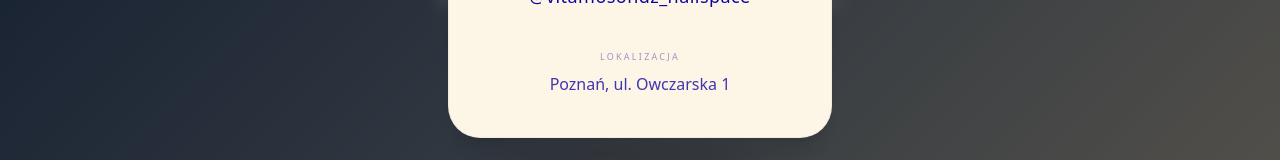
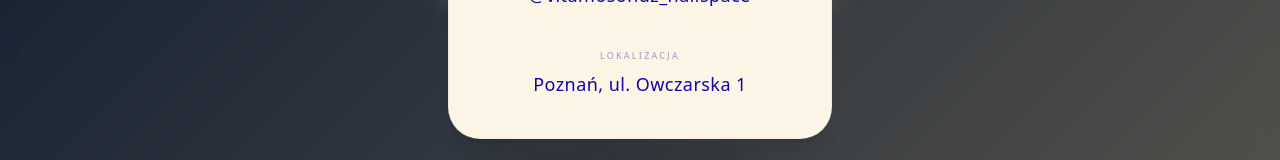
Before and after one commit to Stanislav-Zinovkin/nails-studio-frontend, a Next.js app: page / in a window 1280 px wide. Both pictures are taken after a click on the button "KONTAKT". Shown: the part 450-610 px from the top of the page. Built offline with nearby package versions, Linux system fonts and the light colour scheme.

Commit message:
fixed-modal-local-font-size

```diff
--- a/src/components/sections/ContactsSection.tsx
+++ b/src/components/sections/ContactsSection.tsx
@@ -66,7 +66,7 @@ const ContactModal: React.FC<ContactModalProps> = ({ isOpen, onClose, t }) => {
                     <a href="https://www.google.com/maps/dir/?api=1&destination=Owczarska+1,+Poznan,+Poland"
                        target="blank"
                        rel="noopener noreferrer"
-                       className="text-md text-[#10069F]/80 leading-relaxed font-sans">
+                       className="text-lg text-[#10069F] hover:opacity-60 transition-all duration-300 tracking-wide font-sans">
                         {t.contactModal.address}
                     </a>
                 </div>
```
